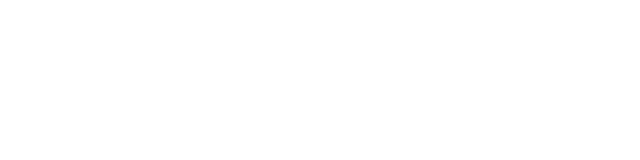
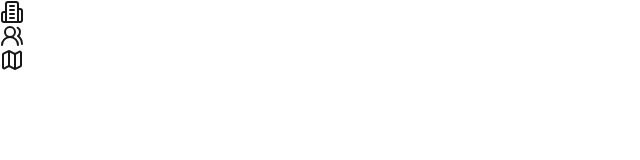
Before and after one commit to aptitud/aptitud-dashboard, a Next.js app: page / in a window 1280 px wide. Shown: the top 160 px of the page, without its empty margins (0-640 px from the left). Built offline with nearby package versions, Linux system fonts and the light colour scheme.

Commit message:
Add header

```diff
--- a/src/app/layout.tsx
+++ b/src/app/layout.tsx
@@ -1,5 +1,6 @@
 import type { Metadata } from "next";
 import localFont from "next/font/local";
+import { Header } from "@/components/header";
 import "./globals.css";
 
 const geistSans = localFont({
@@ -25,7 +26,10 @@
 }>) {
     return (
         <html lang="en">
-            <body className={`${geistSans.variable} ${geistMono.variable} antialiased`}>{children}</body>
+            <body className={`${geistSans.variable} ${geistMono.variable} antialiased min-h-screen flex flex-col`}>
+                <Header />
+                <main className="flex-1">{children}</main>
+            </body>
         </html>
     );
 }
--- a/src/app/page.tsx
+++ b/src/app/page.tsx
@@ -1,7 +1,3 @@
 export default function Home() {
-    return (
-        <div className="min-h-screen p-8 font-[family-name:var(--font-geist-sans)]">
-            <main></main>
-        </div>
-    );
+    return <div> </div>;
 }
--- /dev/null
+++ b/src/components/header.tsx
@@ -0,0 +1,37 @@
+"use client";
+
+import { cn } from "@/lib/utils";
+import { Users2, Building2, Map } from "lucide-react";
+import Link from "next/link";
+
+interface HeaderProps {
+    className?: string;
+}
+
+interface NavItemProps {
+    icon: React.ReactNode;
+    href: string;
+    label: string;
+}
+
+function NavItem({ icon, href, label }: NavItemProps) {
+    return (
+        <Link href={href} className="flex items-center gap-2 rounded-md p-2 hover:bg-accent hover:text-accent-foreground" title={label}>
+            {icon}
+        </Link>
+    );
+}
+
+export function Header({ className }: HeaderProps) {
+    return (
+        <header className={cn("sticky top-0 z-50 w-full border-b bg-background/95 backdrop-blur supports-[backdrop-filter]:bg-background/60", className)}>
+            <div className="container flex h-14 items-center">
+                <nav className="flex items-center gap-2">
+                    <NavItem icon={<Building2 className="h-5 w-5" />} href="/customers" label="Customers" />
+                    <NavItem icon={<Users2 className="h-5 w-5" />} href="/employees" label="Employees" />
+                    <NavItem icon={<Map className="h-5 w-5" />} href="/map" label="Map" />
+                </nav>
+            </div>
+        </header>
+    );
+}
--- /dev/null
+++ b/src/lib/utils.ts
@@ -0,0 +1,6 @@
+import { type ClassValue, clsx } from "clsx";
+import { twMerge } from "tailwind-merge";
+
+export function cn(...inputs: ClassValue[]) {
+    return twMerge(clsx(inputs));
+}
```
Also changed, not shown: package.json (+8 -4 lines), 1 other file (tests, documents, lock files or other folders).
